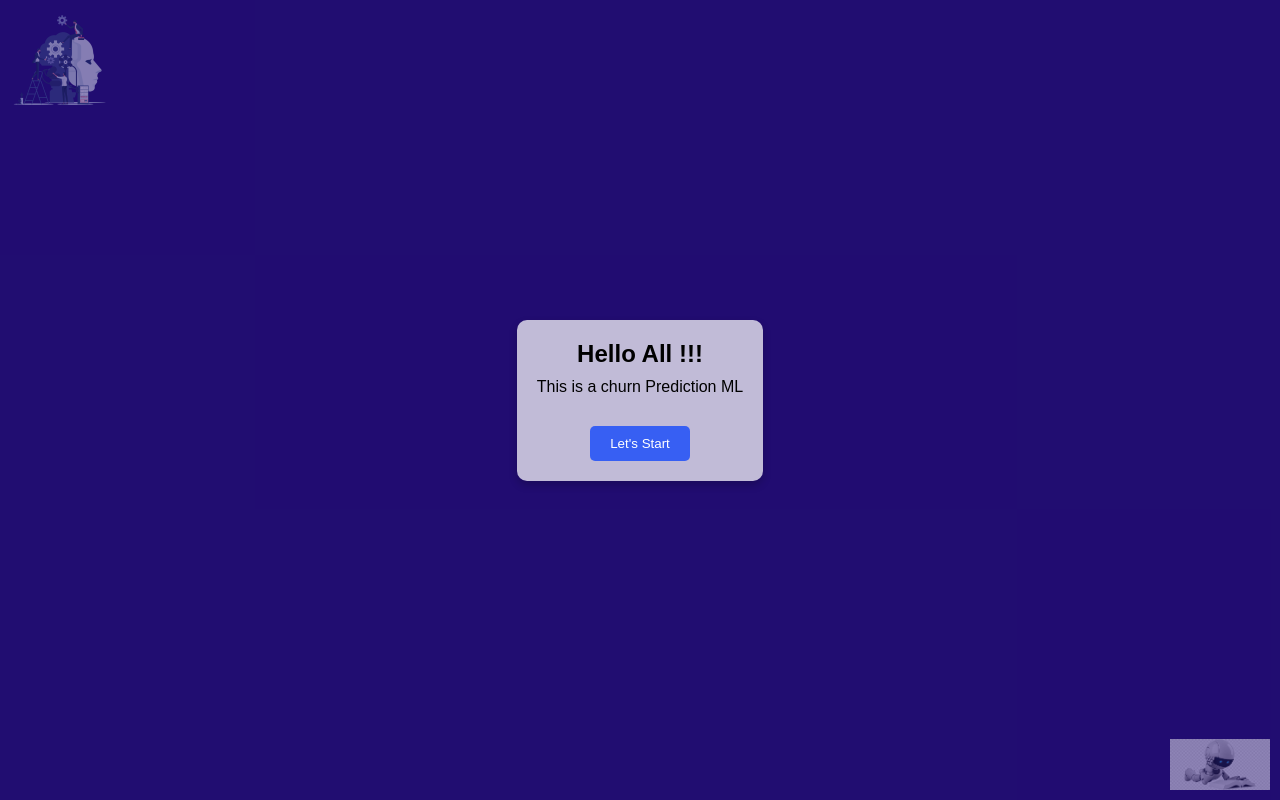
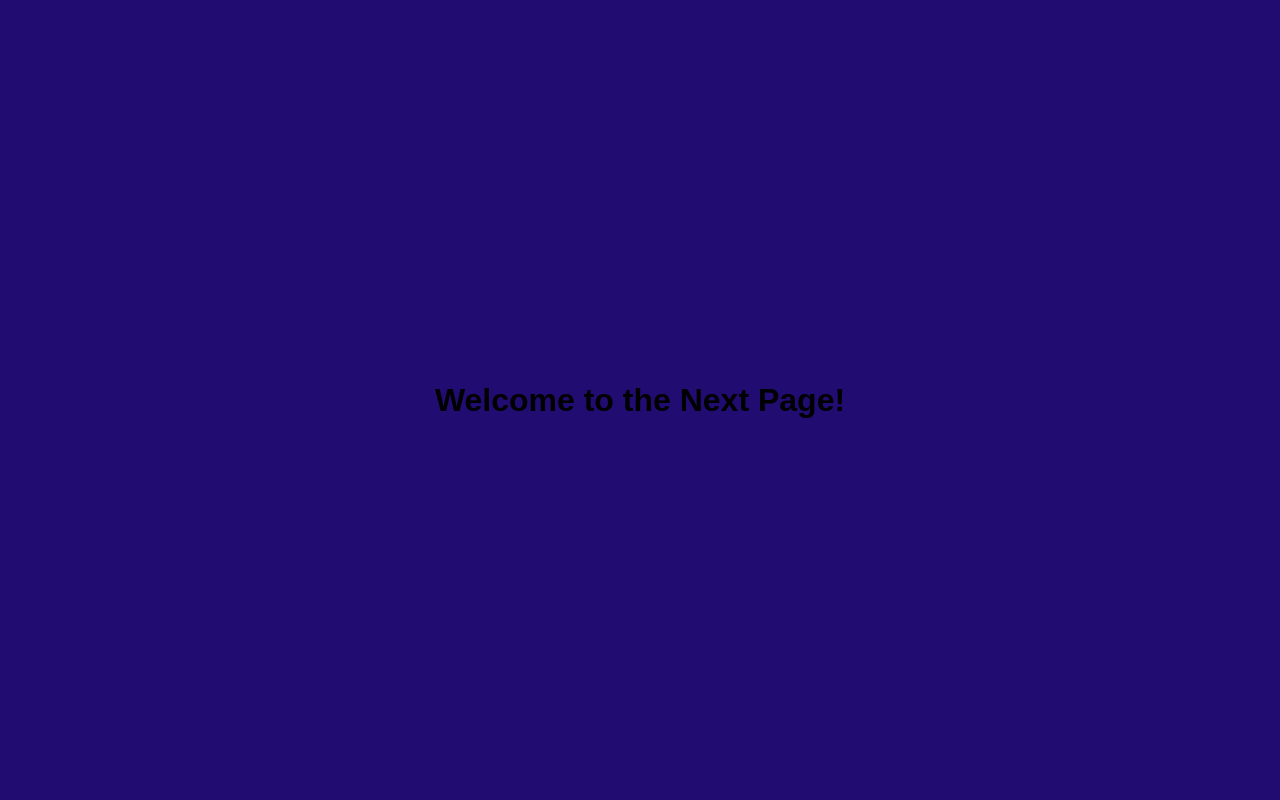
Before and after one commit to INDIANSANGAMESH/React-App, a React (Create React App) app in the folder churn_predict/: page /next in a window 1280 px wide. Built offline with nearby package versions, Linux system fonts and the light colour scheme.

Commit message:
sangamesh
2nd page modified

```diff
--- a/churn_predict/package.json
+++ b/churn_predict/package.json
@@ -9,6 +9,7 @@
     "@testing-library/user-event": "^13.5.0",
     "react": "^19.1.0",
     "react-dom": "^19.1.0",
+    "react-router-dom": "^7.5.0",
     "react-scripts": "^5.0.1",
     "web-vitals": "^2.1.4"
   },
--- a/churn_predict/src/App.js
+++ b/churn_predict/src/App.js
@@ -1,11 +1,18 @@
-import React from 'react';
-import './App.css';
+import React from "react";
+import { BrowserRouter as Router, Route, Routes, useNavigate } from "react-router-dom";
+import "./App.css";
 
 // Import your new images
 import NewImage1 from "./Machine1.png";
 import NewImage2 from "./Machine2.png";
 
-function App() {
+const HomePage = () => {
+  const navigate = useNavigate();
+
+  const handleStartClick = () => {
+    navigate("/next"); // Redirects to the next page
+  };
+
   return (
     <div className="App">
       <div className="container">
@@ -17,11 +24,32 @@ function App() {
         <div className="box">
           <p className="bold-text">Hello All !!!</p>
           <p>This is a churn Prediction ML</p>
-          <button className="blue-button">Let's Start</button>
+          <button className="blue-button" onClick={handleStartClick}>
+            Let's Start
+          </button>
         </div>
       </div>
     </div>
   );
+};
+
+const NextPage = () => {
+  return (
+    <div className="App">
+      <h1>Welcome to the Next Page!</h1>
+    </div>
+  );
+};
+
+function App() {
+  return (
+    <Router>
+      <Routes>
+        <Route path="/" element={<HomePage />} />
+        <Route path="/next" element={<NextPage />} />
+      </Routes>
+    </Router>
+  );
 }
 
 export default App;
--- /dev/null
+++ b/package.json
@@ -0,0 +1,5 @@
+{
+  "dependencies": {
+    "react-scripts": "^5.0.1"
+  }
+}
```
Also changed, not shown: 2 other files (tests, documents, lock files or other folders).
